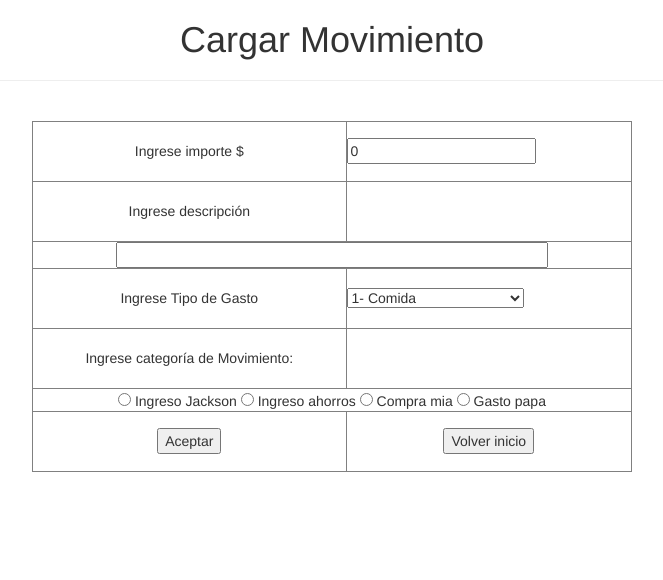
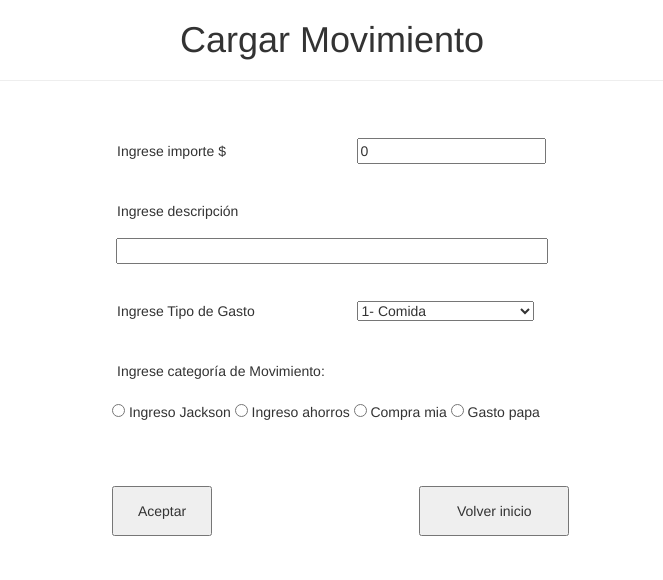
Before and after one commit to willynasiff/america, a Flask app: page /cargarMovimiento in a window 1280 px wide. Shown: the top 580 px of the page, without its empty margins (308-971 px from the left). Run offline with Flask 2, Linux system fonts and the light colour scheme; data comes from the database, SQL or seed files in the repository; both versions use the stored data as it was after the commit; some libraries are stand-ins or nearby versions.

```diff
--- a/templates/cargarMovimiento.html
+++ b/templates/cargarMovimiento.html
@@ -21,17 +21,17 @@
 <br>
 
 <form action="/cargarMovimiento" method="post">
-<table align="center" border=1 width="600">
-<tr><td height="60" align="center">
+<table align="center" border="0" width="600">
+<tr><td height="60" style="text-indent:85px;">
 
 Ingrese importe $ </td>
 <td height="60"><input type="number" value="0" name="importe" step="any"></td></tr>
 
-<tr><td align="center" height="60">Ingrese descripci&oacute;n</td>
-<tr><td colspan="2" align="center"><input type="text" name="descripcion" size="50"></td>
+<tr><td style="text-indent:85px;" height="40" colspan="2" valign="bottom">Ingrese descripci&oacute;n</td>
+<tr><td colspan="2" align="center" height="60"><input type="text" name="descripcion" size="50"></td>
 
 
-<tr><td height="60" align="center">Ingrese Tipo de Gasto</td>
+<tr><td height="60" style="text-indent:85px;">Ingrese Tipo de Gasto</td>
 <td>
 <select name="tipoGasto">
 {% for each in returning %}
@@ -41,8 +41,8 @@ Ingrese importe $ </td>
 </td></tr>
 
 
-<tr><td height="60" align="center">Ingrese categor&iacute;a de Movimiento:</td></tr>
-<tr><td colspan="2" align="center">
+<tr><td height="40" style="text-indent:85px;" colspan="2" valign="bottom">Ingrese categor&iacute;a de Movimiento:</td></tr>
+<tr><td colspan="2" height="60" style="text-indent:80px;">
 <input type="radio" name="categoria" value="1"> Ingreso Jackson
 <input type="radio" name="categoria" value="2"> Ingreso ahorros
 <input type="radio" name="categoria" value="3"> Compra mia
@@ -51,8 +51,8 @@ Ingrese importe $ </td>
 
 
 
-<tr><td height="60" align="center"><input type="submit" value="Aceptar" name="cargar"></td>
-<td height="60" align="center"><input type="submit" value="Volver inicio" name="cargar"></td>
+<tr><td height="140" style="text-indent:80px;"><input type="submit" value="Aceptar" name="cargar" style="height:50px;width:100px"></td>
+<td align="center"><input type="submit" value="Volver inicio" name="cargar" style="height:50px;width:150px"></td>
 </table>
 </form>
 
--- a/templates/elegirMes.html
+++ b/templates/elegirMes.html
@@ -29,7 +29,6 @@
 <p><center>
 
     <select name = "meses">
-      <option value = "11">Noviembre</option>
       <option value = "12">Diciembre</option>
       <option value = "01">Enero</option>
       <option value = "02">Febrero</option>
```
Also changed, not shown: fuente/mostrarGastos.py (+29 -2 lines), templates/gastosPorMes.html (+43 -3 lines), fuente/database/datos.db.
